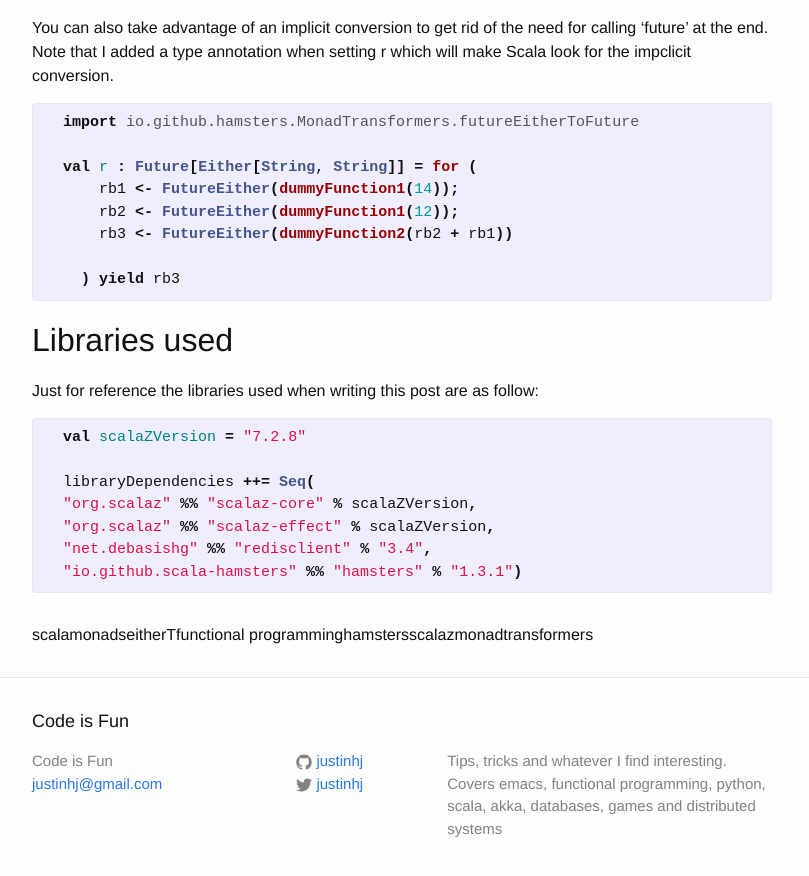
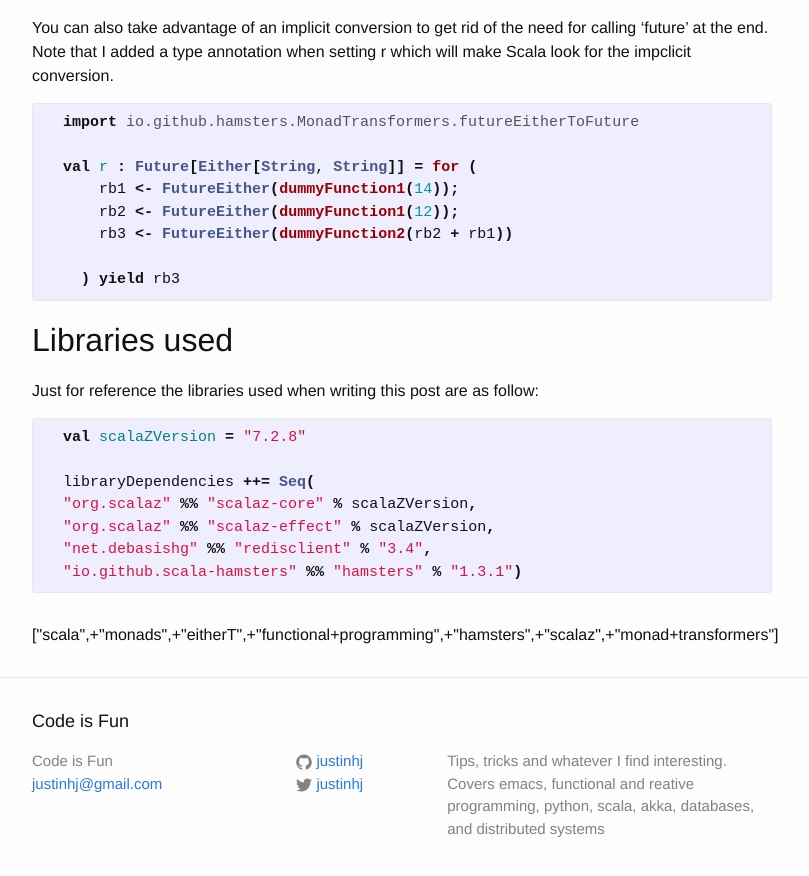
Before and after one commit to justinhj/justinhj.github.io, a Jekyll site: the page built from _posts/2017-06-03-future-either-and-monad-transformers.markdown, in a window 1280 px wide and 900 px high, scrolled down 4079 px. Shown: the top 876 px of the window, without its empty margins (238-1047 px from the left). Built offline with Jekyll 4.4.1, drawn with Linux system fonts in a browser that asks for light colours; some of the changed text lies outside the part shown.

Commit message:
rename and tags

```diff
--- a/_config.yml
+++ b/_config.yml
@@ -8,7 +8,7 @@
 # Site settings
 title: Code is Fun
 email: justinhj@gmail.com
-description: Tips, tricks and whatever I find interesting. Covers emacs, functional programming, python, scala, akka, databases, games and distributed systems
+description: Tips, tricks and whatever I find interesting. Covers emacs, functional and reative programming, python, scala, akka, databases, and distributed systems
 url: "http://justinhj.github.io" # the base hostname & protocol for your site
 twitter_username: justinhj
 github_username:  justinhj
--- a/_layouts/post.html
+++ b/_layouts/post.html
@@ -13,7 +13,7 @@
   </div>
 
   <div>
-    {{ page.tags  }}
+    {{ page.tags | replace: " ","+" }}
   </div>
 
 </article>
--- a/_posts/2017-06-03-future-either-and-monad-transformation.markdown
+++ b/_posts/2017-06-03-future-either-and-monad-transformers.markdown
@@ -1,6 +1,6 @@
 ---
 layout: post
-title:  "Future[Either] and monad transformation"
+title:  "Future[Either] and monad transformers"
 date:   2017-06-02 10:00:40 -0000
 tags:
 - scala
@@ -9,7 +9,7 @@
 - functional programming
 - hamsters
 - scalaz
-- monadtransformers
+- monad transformers
 ---
 
 Future and Either together
```
Also changed, not shown: _drafts/2012-12-05-comment.html (deleted, +0 -12 lines).
